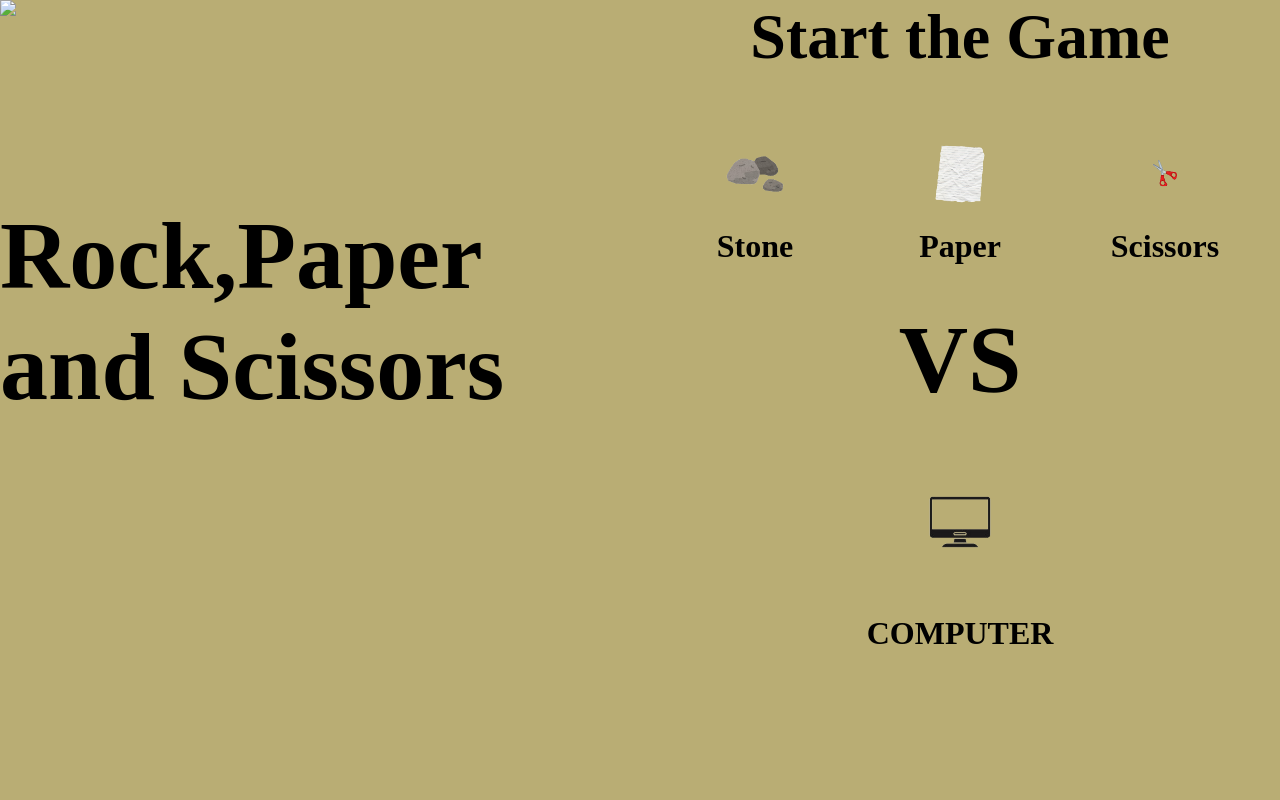
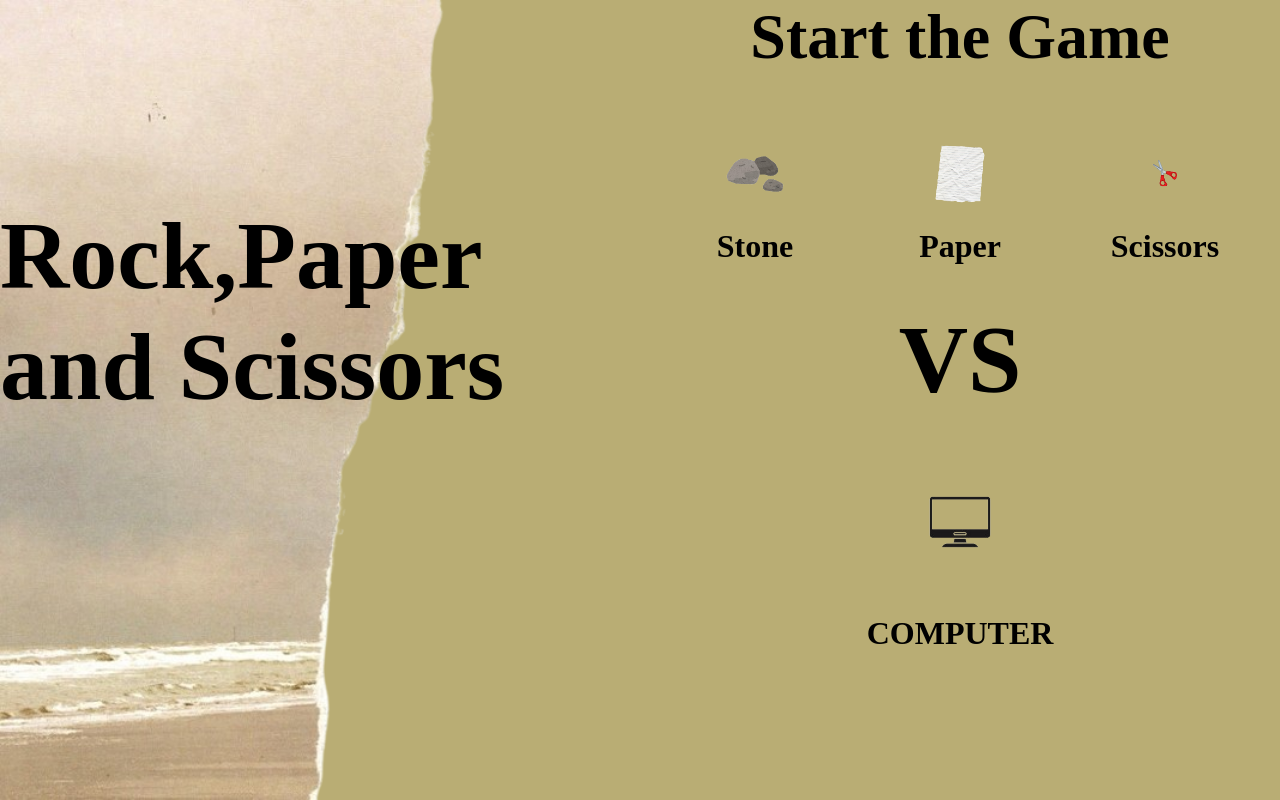
Before and after one commit to aniketofficial540/Rock-Paper-and-Scissors, a plain HTML site: page index.html in a window 1280 px wide. Drawn offline with Linux system fonts and the light colour scheme; the site is published under a folder, as on GitHub Pages, so addresses that start at the root find nothing.

Commit message:
Update index.html
Corrected the Image position

```diff
--- a/index.html
+++ b/index.html
@@ -13,7 +13,7 @@
 
         <div class="body1">
             <div class="image-container">
-                <img class="img1" src="/image/side_bakckground.png">
+                <img class="img1" src="./image/side_bakckground.png">
             </div>
             <h1 class="img-header">Rock,Paper and Scissors</h1>
         </div>
```
